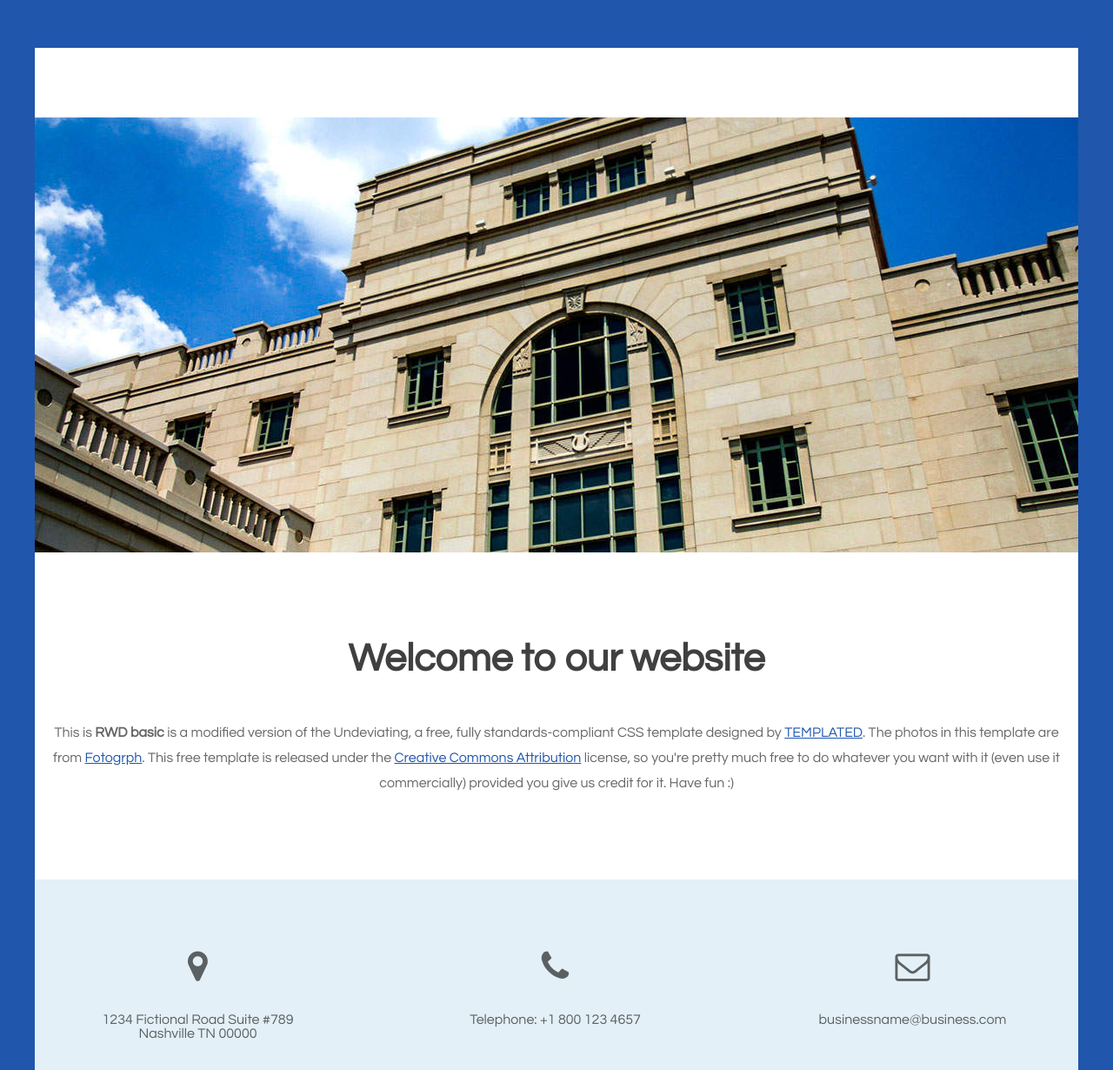
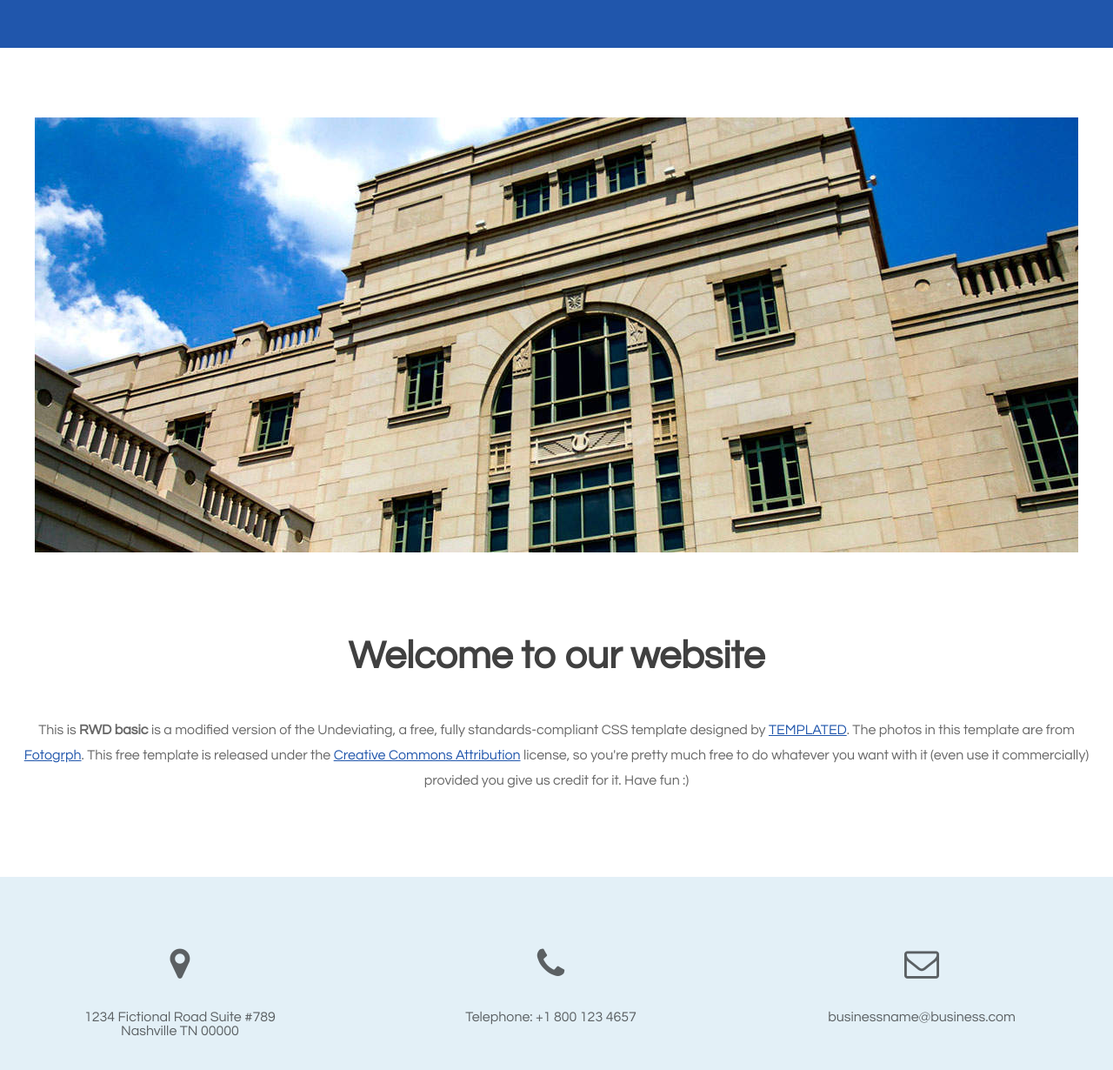
Before and after one commit to katarzynasitarz/jfdz5-cwiczenia, a plain HTML site: page 0506-rwd/rwd_basic/index.html in a window 1280 px wide. Shown: the part 230-1460 px from the top of the page at 87% size. Drawn offline with Linux system fonts and the light colour scheme.

Commit message:
rozwiazania rwd 1-5

```diff
--- a/0506-rwd/rwd_basic/default.css
+++ b/0506-rwd/rwd_basic/default.css
@@ -55,7 +55,8 @@
 	.container
 	{
 		margin: 0px auto;
-		width: 1200px;
+		width: 100%;
+		max-width:1280px;
 	}
 
 
@@ -179,10 +180,14 @@
 	#banner
 	{
 		padding-top: 5em;
+		/*text-align:center;*/
+
 	}
 
 	#banner img {
-		width: 1200px;
+		max-width: 100%;
+		display:block;
+		margin:0 auto;
 	}
 
 /*********************************************************************************/
@@ -225,8 +230,8 @@
 	#footer .fbox
 	{
 		float: left;
-		width: 375px;
-  		margin-right: 36px;
+		width: 32.33%;
+  		margin-right: 1%;
 	}
 
 	#footer .fbox:last-of-type {
```
Also changed, not shown: 0506-rwd/rwd_backgrounds/styles.css (+20 -1 lines), 0506-rwd/rwd_flexible-media/index.html (+1 -1 lines), 0506-rwd/rwd_flexible-media/styles.css (+15 -0 lines), 1 other file.
